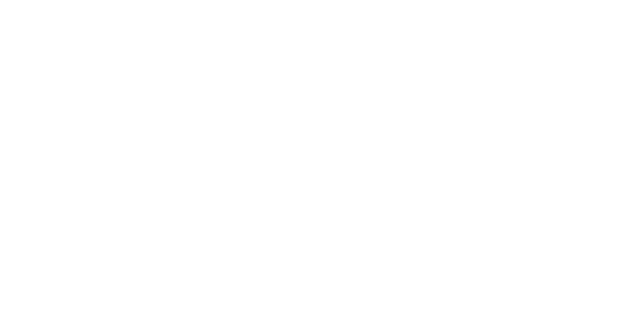
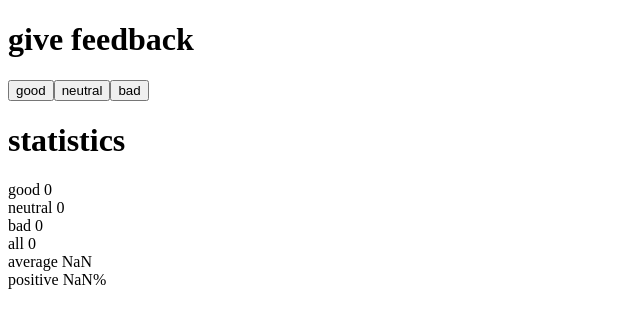
Before and after one commit to Dcruzjs/fullstackopen-webDev, a React (Vite) app in the folder part1/unicafe/: page / in a window 1280 px wide. Shown: the top 328 px of the page, without its empty margins (0-640 px from the left). Built offline with nearby package versions, Linux system fonts and the light colour scheme.

Commit message:
Ejercicio 1.7

```diff
--- a/part1/unicafe/src/App.jsx
+++ b/part1/unicafe/src/App.jsx
@@ -5,7 +5,21 @@
   const [neutral, setNeutral] = useState(0);
   const [bad, setBad] = useState(0);
 
-  return <div></div>;
+  return (
+    <div>
+      <h1>give feedback</h1>
+      <button onClick={() => setGood(good + 1)}>good</button>
+      <button onClick={() => setNeutral(neutral + 1)}>neutral</button>
+      <button onClick={() => setBad(bad + 1)}>bad</button>
+      <h1>statistics</h1>
+      <div>good {good}</div>
+      <div>neutral {neutral}</div>
+      <div>bad {bad}</div>
+      <div>all {good + neutral + bad}</div>
+      <div>average {(good - bad) / (good + neutral + bad)}</div>
+      <div>positive {(good / (good + neutral + bad)) * 100}%</div>
+    </div>
+  );
 };
 
 export default App;
```
